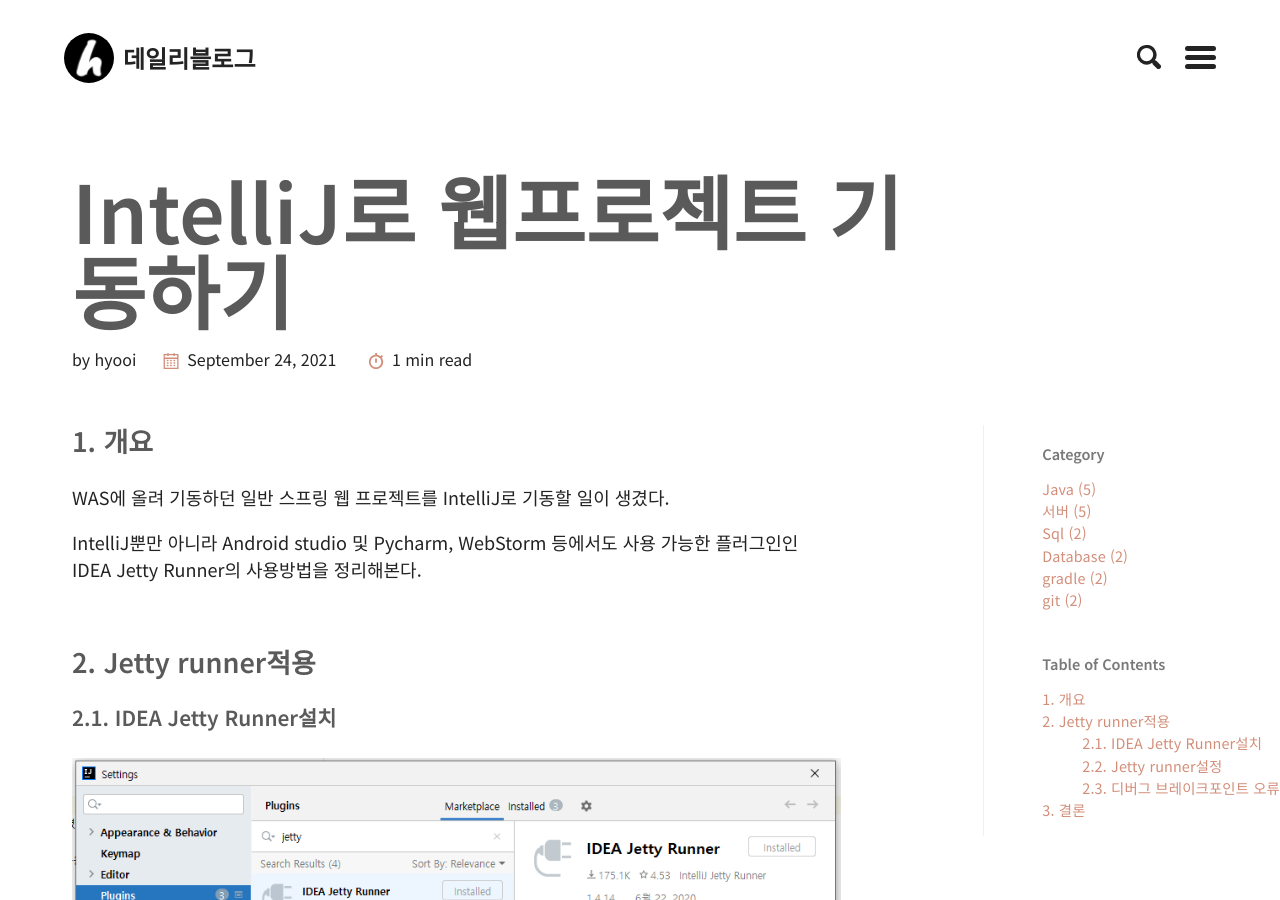
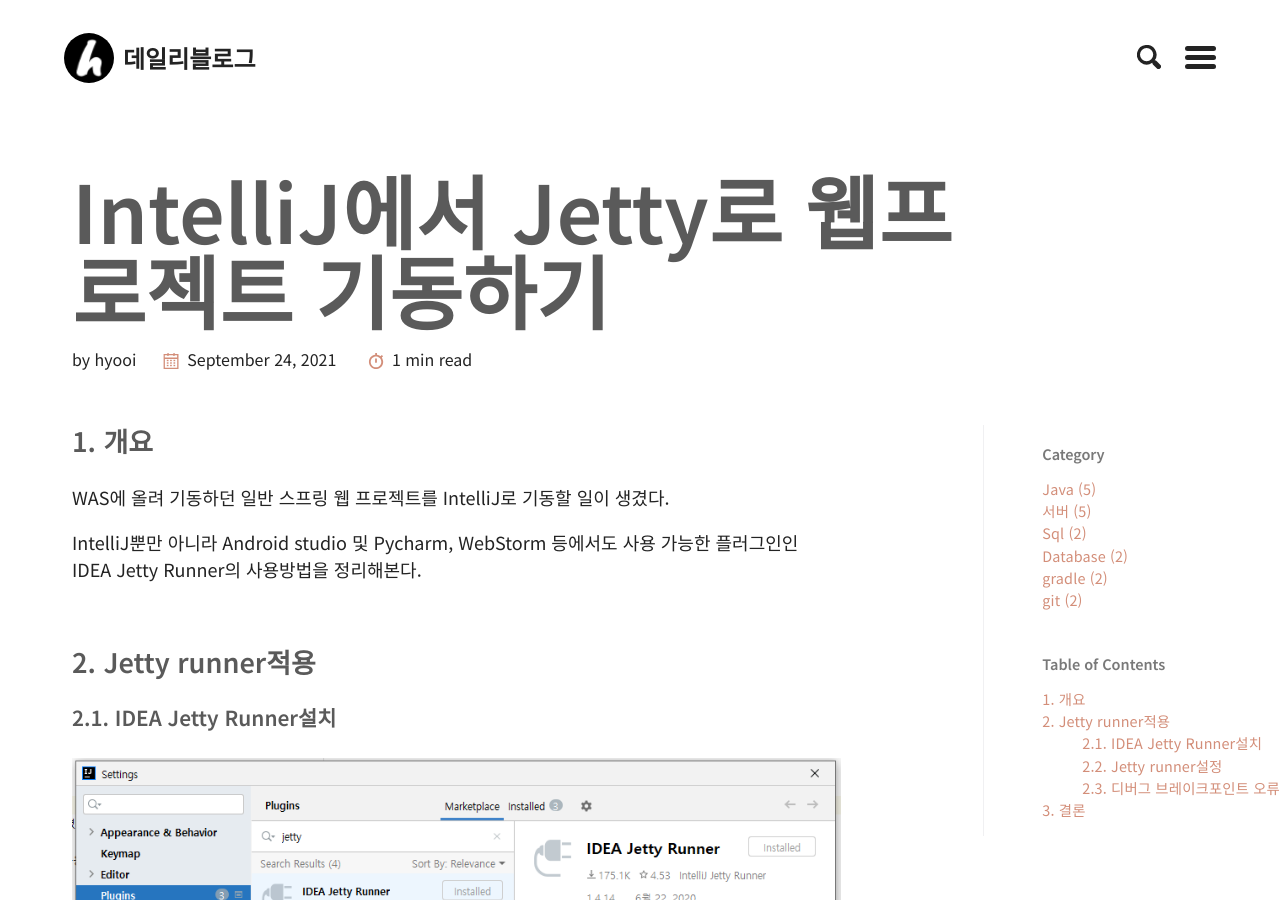
Before and after one commit to hyooi/hyooi.github.io, a Jekyll site: the page built from _posts/2021-09-24-intelij-jetty-runner.md, in a window 1280 px wide and 900 px high. Built offline with Jekyll 4.4.1, drawn with Linux system fonts in a browser that asks for light colours; comment, search, counter and statistics services are not loaded.

Commit message:
docs. intellij webproject

```diff
--- a/_posts/2021-09-24-intelij-jetty-runner.md
+++ b/_posts/2021-09-24-intelij-jetty-runner.md
@@ -1,6 +1,6 @@
 ---
 layout: post
-title:  "IntelliJ로 웹프로젝트 기동하기"
+title:  "IntelliJ에서 Jetty로 웹프로젝트 기동하기"
 categories:
 - Java
 tags:
```
